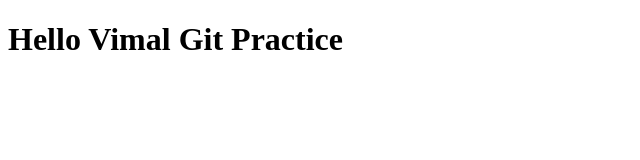
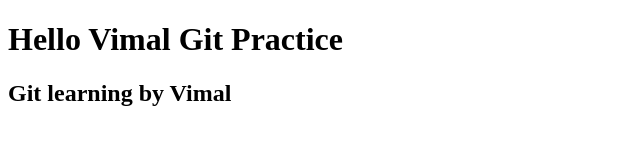
Before and after one commit to vimalsainfoji/git-practice, a plain HTML site: page index.html in a window 1280 px wide. Shown: the whole page, without its empty margins (0-640 px from the left). Drawn offline with Linux system fonts and the light colour scheme.

Commit message:
index file updated

```diff
--- a/index.html
+++ b/index.html
@@ -7,5 +7,7 @@
 </head>
 <body>
     <h1>Hello Vimal Git Practice</h1>
+
+    <h2>Git learning by Vimal</h2>
 </body>
 </html>
```
